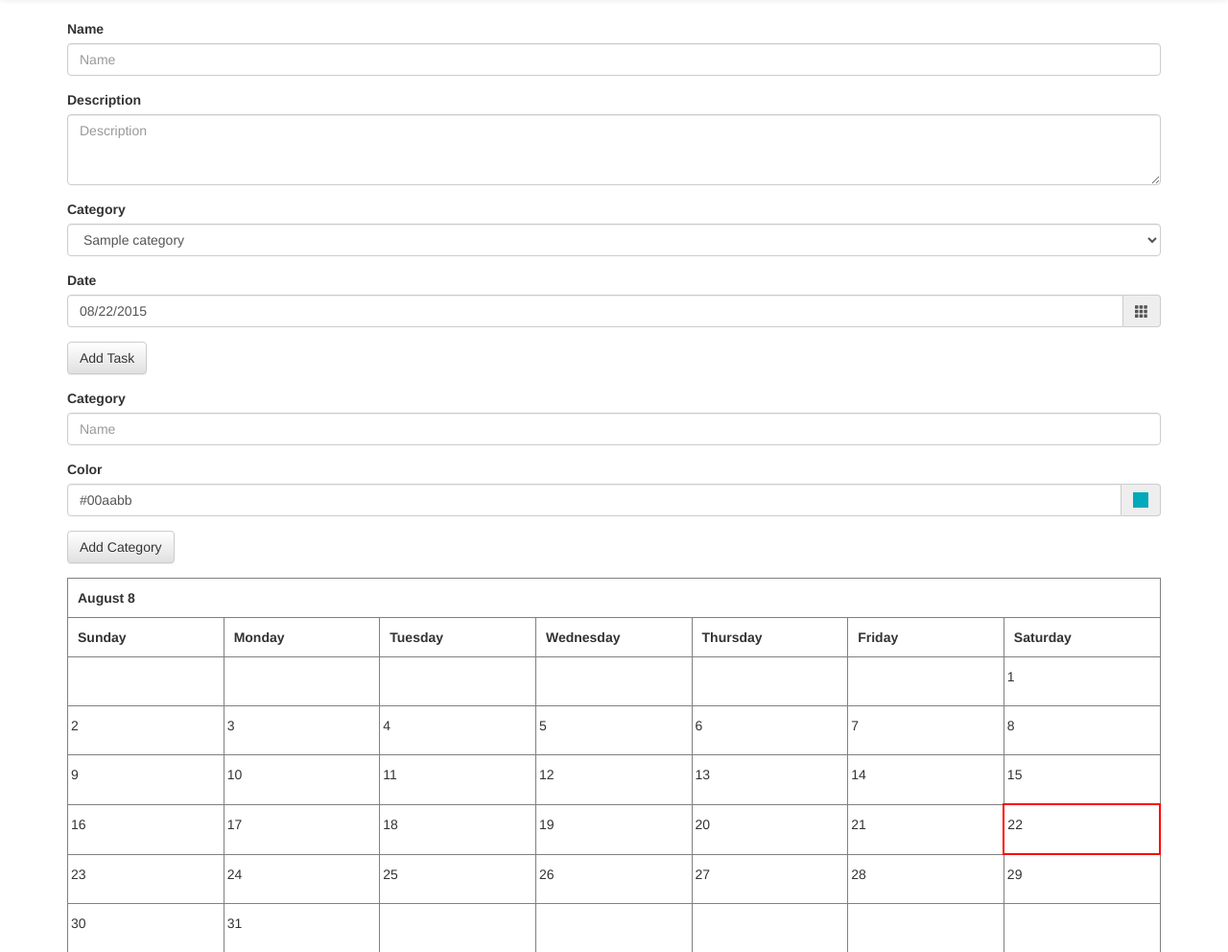
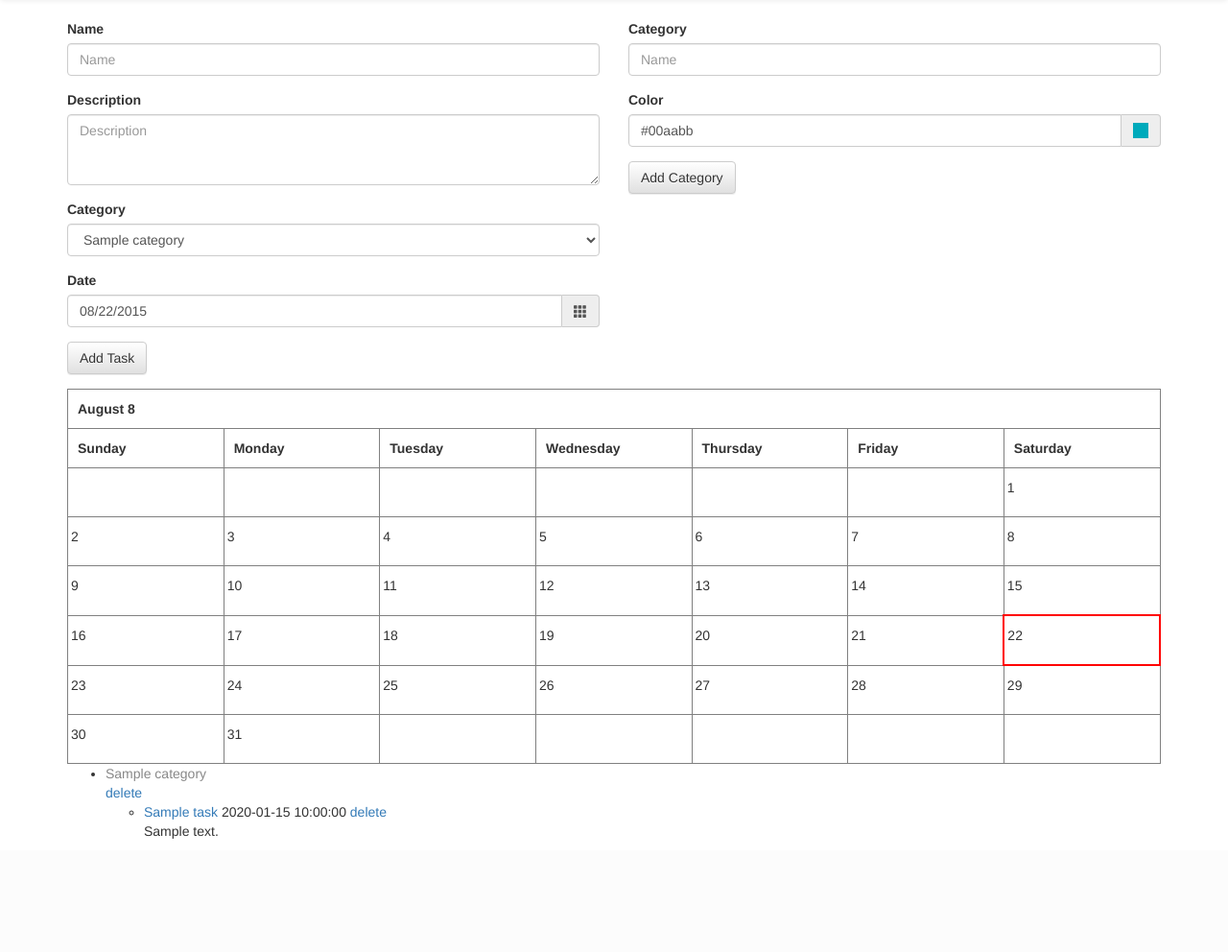
Before and after one commit to nicholasday/calendar, a Flask app: page / in a window 1280 px wide. Shown: the part 52-1044 px from the top of the page at 96% size. After the commit the page ends 926 px from the top, so only its background shows below. Run offline with Flask 2, Linux system fonts and the light colour scheme; a user stored in the database is signed in; tables that the repository leaves empty hold one stand-in row (values such as "Sample post"); some libraries are stand-ins or nearby versions.

Commit message:
Started work on bootstrap grid system

```diff
--- a/templates/index.html
+++ b/templates/index.html
@@ -8,7 +8,9 @@ $("#datepicker-input").datepicker({
 $('.color-group').colorpicker();
 });
 </script>
-<form action="/task" method="post" id="new_task" class="pull-left">
+<div class="row">
+  <div class="col-xs-6">
+    <form action="/task" method="post" id="new_task" class="">
     <div class="form-group">
         <label for="name-input">Name</label>
         <input type="text" class="form-control" id="name-input" name="name" placeholder="Name" />
@@ -36,7 +38,9 @@ $('.color-group').colorpicker();
         <button type="submit" class="btn btn-default">Add Task</button>
     </div>
     </form>
-<form action="/category" method="post" id="new_category" class="pull-right">
+  </div>
+  <div class="col-xs-6">
+    <form action="/category" method="post" id="new_category">
     <div class="form-group">
         <label for="new-category-input">Category</label>
         <input type="text" class="form-control" id="new-category-input" name="name" placeholder="Name" />
@@ -52,6 +56,8 @@ $('.color-group').colorpicker();
         <button type="submit" class="btn btn-default">Add Category</button>
     </div>
     </form>
+  </div>
+</div>
  {{ calendar|safe }}
 <ul>
 {% for category in categories %}
```
Lines whose indentation alone changed are shown as unchanged.
